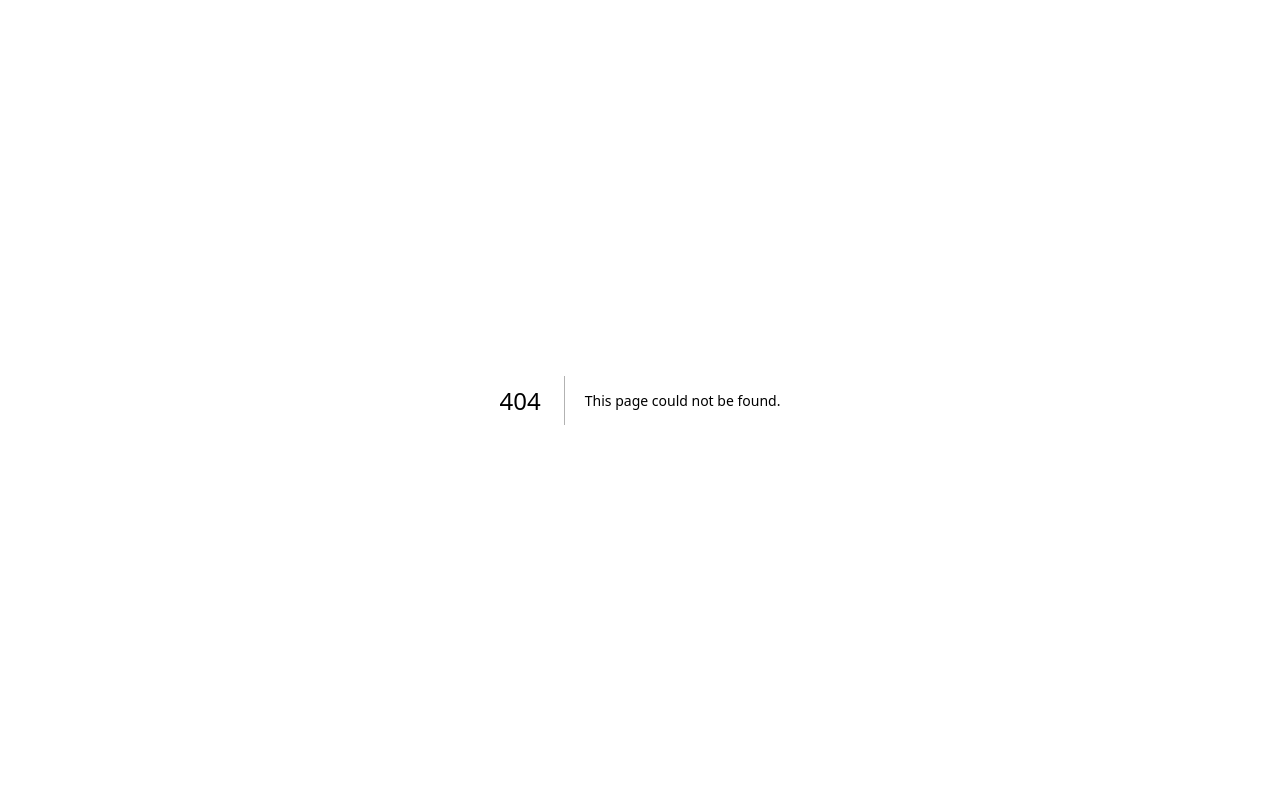
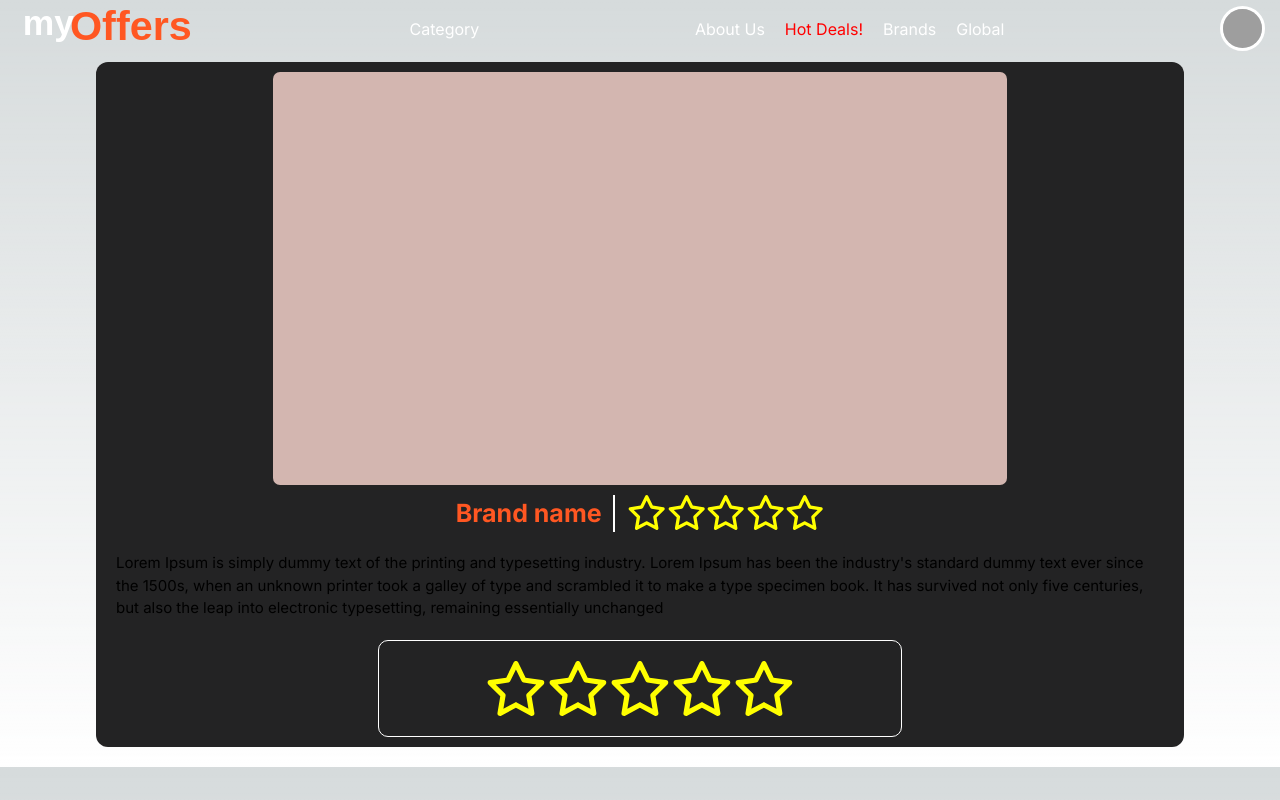
Before and after one commit to Brainless-Loco/my-offer-next-js, a Next.js app: page /brand/1 in a window 1280 px wide. Before the commit this address had no page. Built offline with nearby package versions, Linux system fonts and the light colour scheme; grey boxes are pictures that could not be loaded.

Commit message:
Rating Ui implemented for Brand Profile Page

```diff
--- /dev/null
+++ b/app/brand/[brandid]/brandProfile.css
@@ -0,0 +1,13 @@
+.brandTitle{
+    font-size: 25px;
+    color: #FF5722;
+    font-weight: 700;
+    border-right: 2px solid white;
+    margin-right: 12px;
+}
+
+.brandAboutText{
+    font-size: 15px;
+    margin-top: 20px;
+    margin-bottom: 20px;
+}
--- /dev/null
+++ b/app/brand/[brandid]/page.js
@@ -0,0 +1,66 @@
+"use client"
+
+import React, { useState } from 'react'
+import { useParams } from 'next/navigation'
+import Header from '@/components/Header/Header'
+import HeadTagElements from '@/components/HeadTagElements/HeadTagElements'
+import { Box } from '@mui/material'
+import Image from 'next/image'
+import Rating from 'react-rating'
+import { FontAwesomeIcon } from '@fortawesome/react-fontawesome'
+import {faStar as solidFaStar } from '@fortawesome/free-solid-svg-icons'
+import { faStar } from '@fortawesome/free-regular-svg-icons'
+import './brandProfile.css'
+
+export default function page() {
+    const params = useParams()
+
+    const [rating, setRating] = useState(0)
+
+    console.log(rating)
+
+    return (
+        <html lang="en">
+            <HeadTagElements title="A Brand" />
+            <body>
+                <Header/>
+
+                <Box sx={{width:'85%',backgroundColor:'#232324', display:'flex',justifyContent:'center',margin:'auto',marginTop:"5px",padding:'10px 20px',borderRadius:'12px',flexDirection:'column',marginBottom:'20px'}}>
+                    <Image src={"/images/1.jpg"}  width={0} height={0} style={{ width: '70%', height: 'auto',borderRadius:'7px',margin:'auto' }}/>
+
+                    <Box sx={{display:'flex',justifyContent:'center',flexDirection:'row',alignItems:'center',marginTop:'10px'}}>
+                        <h2 className='brandTitle'>Brand name  &nbsp; </h2>
+                        <Rating
+                        start={0}
+                        stop={5}
+                        emptySymbol={<FontAwesomeIcon icon={faStar} style={{color:'yellow',fontSize:"35px"}}/>}
+                        fullSymbol={<FontAwesomeIcon icon={solidFaStar} style={{color:'yellow',fontSize:"35px"}}/>}
+                        initialRating={rating}
+                        onChange={(v)=>setRating(v)}
+                        // readonly
+                        />
+
+                    </Box>
+
+                    <p className='brandAboutText'>
+                        Lorem Ipsum is simply dummy text of the printing and typesetting industry. Lorem Ipsum has been the industry's standard dummy text ever since the 1500s, when an unknown printer took a galley of type and scrambled it to make a type specimen book. It has survived not only five centuries, but also the leap into electronic typesetting, remaining essentially unchanged
+                    </p>
+
+                    <Box sx={{display:'flex',justifyContent:'center',flexDirection:'row',alignItems:'center',marginTop:'10px',border:'1px solid white',width:'50%',padding:'20px',borderRadius:'10px',margin:'auto'}}>
+                        <Rating
+                            start={0}
+                            stop={5}
+                            emptySymbol={<FontAwesomeIcon icon={faStar} style={{color:'yellow',fontSize:"55px"}}/>}
+                            fullSymbol={<FontAwesomeIcon icon={solidFaStar} style={{color:'yellow',fontSize:"55px"}}/>}
+                            initialRating={rating}
+                            onChange={(v)=>setRating(v)}
+                        />
+                    </Box>
+
+
+                </Box>
+
+            </body>
+        </html>
+    )
+}
--- a/package.json
+++ b/package.json
@@ -27,6 +27,7 @@
     "postcss": "8.4.23",
     "react": "^18.2.0",
     "react-dom": "18.2.0",
+    "react-rating": "^2.0.5",
     "react-redux": "^8.0.7",
     "redux": "^4.2.1",
     "redux-thunk": "^2.4.2",
```
Also changed, not shown: 1 other file (tests, documents, lock files or other folders).
